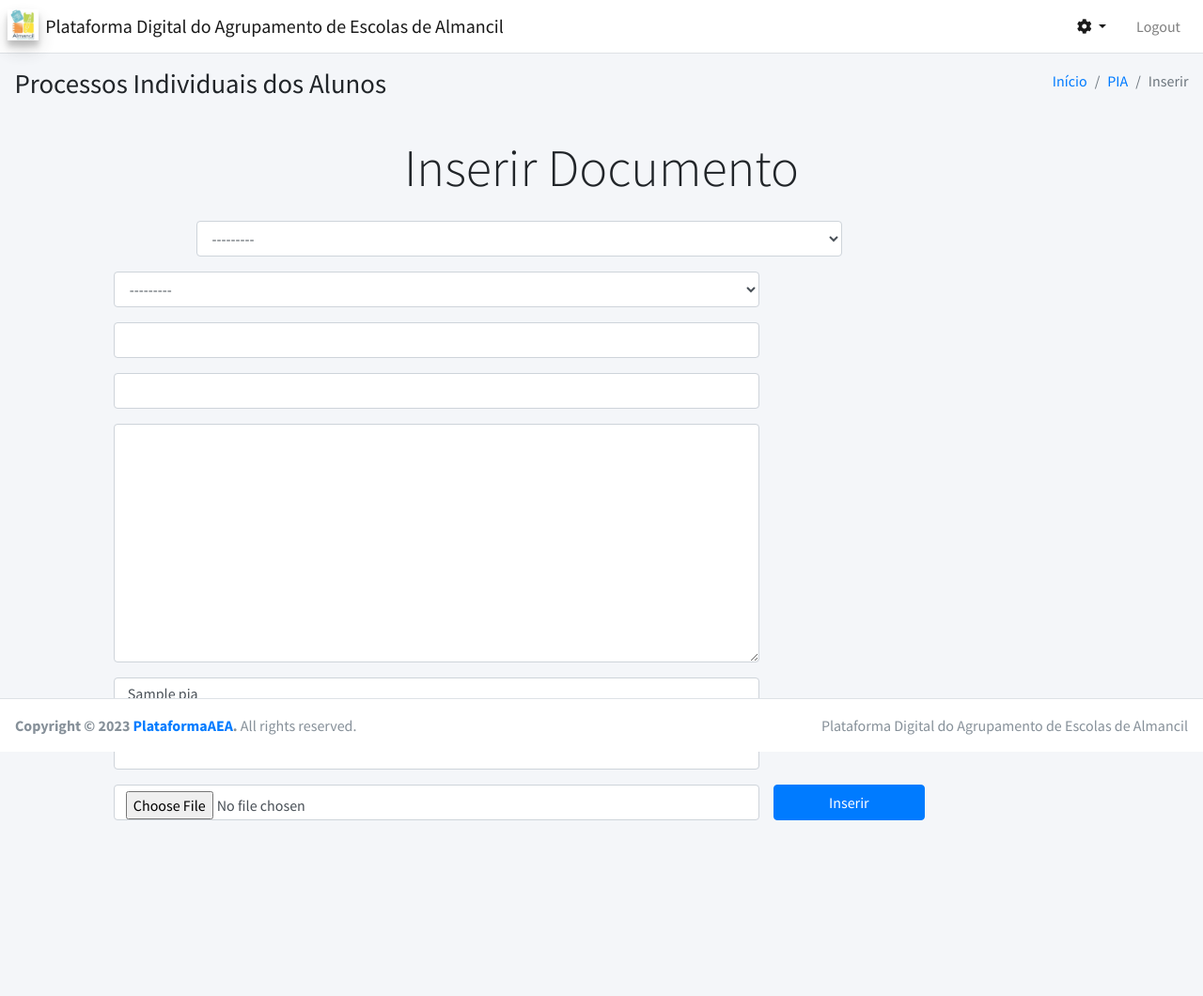
After one commit to JoseMMarques/portalAEAlmancil, a Django app: template templates/pias/document_add.html in a window 1280 px wide. The commit adds this page. Shown: the whole page at 94% size. Run offline with Django 4.2, Linux system fonts and the light colour scheme; tables that the repository leaves empty hold one stand-in row (values such as "Sample post"); the template is opened without the code that fills it: values that come from a table or form of the project are taken from there, most other values are stand-ins (such as "Sample title", 1, 10 or a date in 2020); some libraries are stand-ins or nearby versions.

Commit message:
formulario de insersão de pias e correção html

```diff
--- a/apps/pias/forms.py
+++ b/apps/pias/forms.py
@@ -5,3 +5,17 @@ from .models import PIAS
 class PiasConsultForm(forms.Form):
     """Formulario para consulta dos PIAS"""
     search = forms.CharField()
+
+
+class PiasInsertForm(forms.ModelForm):
+    """ Formulário para inserir novo documento no Pias"""
+
+    class Meta:
+        model = PIAS
+        fields = [
+            'school_year', 'type', 'name', 'doc_date', 'description', 'related_docs', 'uploaded_to',
+        ]
+
+        widgets = {
+            'uploaded_to': forms.FileInput,
+        }
--- a/apps/pias/urls.py
+++ b/apps/pias/urls.py
@@ -7,6 +7,7 @@ urlpatterns = [
     path('', views.pias_view, name="pias_view"),
     path('<student_id>/consulta/', views.pias_consult_view, name="pias_consult_view"),
     path('<student_id>/consulta/<doc_slug>/', views.pias_document_view, name="pias_document_view"),
+    path('<student_id>/inserir/', views.pias_insert_view, name="pias_insert_view"),
 
     #path("consulta/", views.pias_home, name="pias_home"),
     #path("upload/", views.pias_home, name="pias_home"),
--- /dev/null
+++ b/templates/pias/document_add.html
@@ -0,0 +1,75 @@
+{% extends 'core/base.html' %}
+{% load static %}
+{% load widget_tweaks %}
+{% block content %}
+
+    <div class="content-wrapper">
+        <!-- Content Header (Page header) -->
+        <section class="content-header">
+            <div class="container-fluid">
+                <div class="row mb-2">
+                    <div class="col-sm-6">
+                        <h1>Processos Individuais dos Alunos</h1>
+                    </div>
+                    <div class="col-sm-6">
+                        <ol class="breadcrumb float-sm-right">
+                            <li class="breadcrumb-item"><a href="{% url 'user_homepage' %}">Início</a></li>
+                            <li class="breadcrumb-item"><a href="{% url 'pias:pias_view' %}">PIA</a>
+                            </li>
+                            <li class="breadcrumb-item active">Inserir</li>
+                        </ol>
+                    </div>
+                </div>
+            </div><!-- /.container-fluid -->
+        </section>
+        <div class="content-wrapper">
+
+            <!-- Content Header (Page header) -->
+            <section class="content-header">
+                <div class="container-fluid">
+                    <h2 class="text-center display-4">Inserir Documento</h2>
+                </div>
+                <!-- /.container-fluid -->
+            </section>
+
+            <!-- Main content -->
+            <section class="content">
+                <div class="container-fluid">
+                    <form method="post" enctype="multipart/form-data" novalidate>
+                        {% csrf_token %}
+
+                        <div class="row">
+                            <div class="col-md-10 offset-md-1">
+                                <div class="col-2"></div>
+                                <div class="row">
+                                    <div class="col-1"></div>
+                                    {% for field in form %}
+                                    <div class="col-8">
+                                        <div class="form-group">
+                                            {% render_field field class="form-control" %}
+                                        </div>
+                                    </div>
+                                    {% endfor %}
+                                    <div class="col-2">
+                                        <button type="submit" class="btn btn-primary btn-block">
+                                            Inserir
+                                        </button>
+                                    </div>
+                                </div>
+                            </div>
+                        </div>
+
+                        {% for error in field.errors %}
+                            <ul>
+                                <li class="text-danger" style="list-style-type:square;">
+                                    {{ error }}
+                                </li>
+                            </ul>
+                        {% endfor %}
+                    </form>
+                </div>
+            </section>
+        </div>
+    </div>
+    <!-- /.content-wrapper -->
+{% endblock %}
```
Also changed, not shown: apps/pias/views.py (+24 -1 lines), templates/pias/pias_consult.html (+35 -26 lines).
